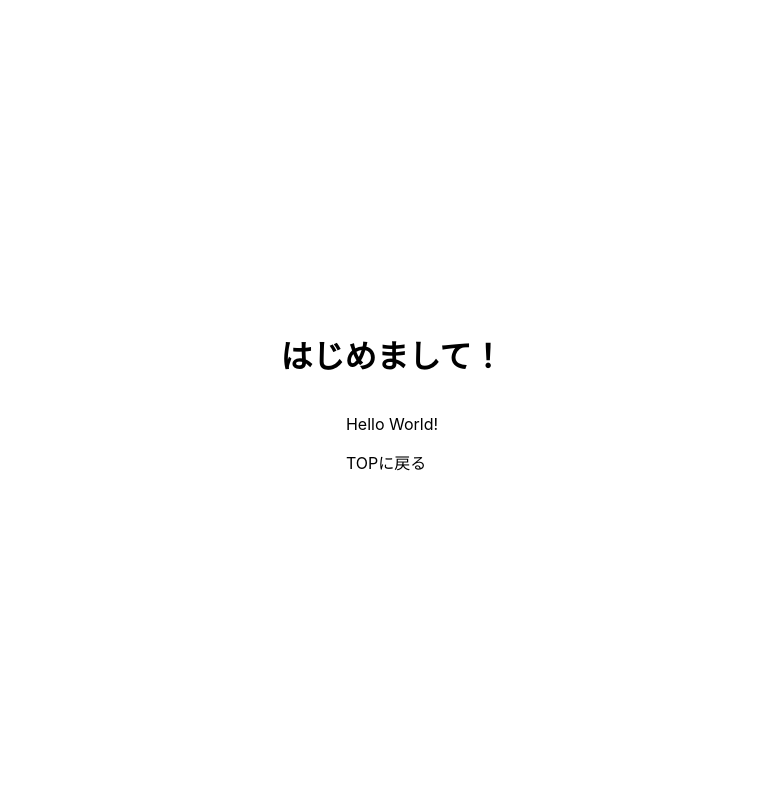
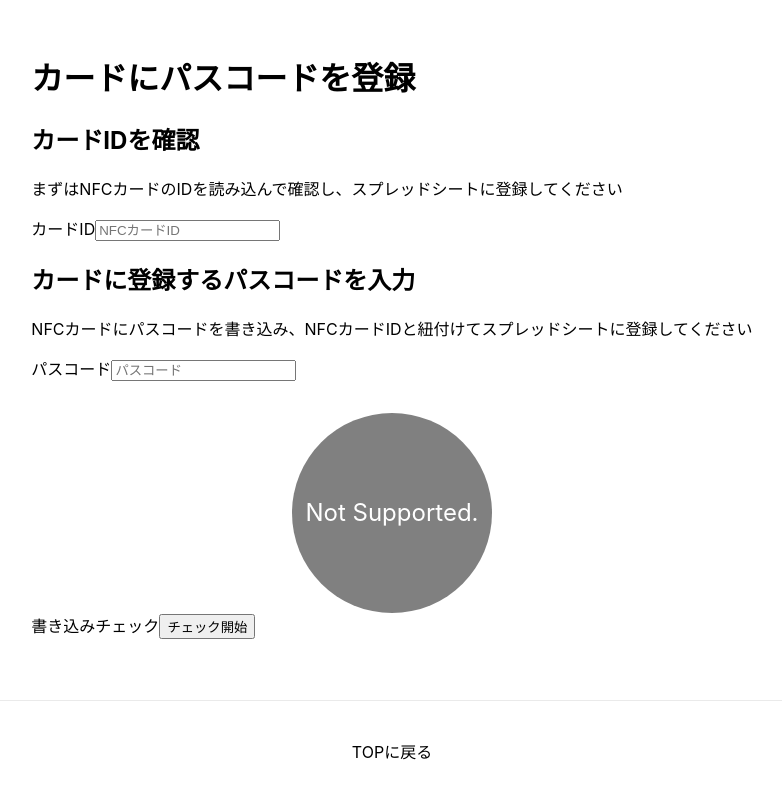
Before and after one commit to gatchan0807/web-nfc-kintai, a Next.js app: page /register in a window 1280 px wide. Shown: the whole page, without its empty margins (248-1030 px from the left). Built offline with nearby package versions, Linux system fonts and the light colour scheme.

Commit message:
✨ パスコード登録画面のマークアップ

```diff
--- a/pages/index.js
+++ b/pages/index.js
@@ -8,7 +8,7 @@ export default function Home() {
   return (
     <div className={styles.container}>
       <Head>
-        <title>Create Next App</title>
+        <title>WebNFCで勤怠送るくん！</title>
         <link rel="icon" href="/favicon.ico" />
       </Head>
 
--- a/pages/register.js
+++ b/pages/register.js
@@ -1,16 +1,47 @@
+import Head from "next/head";
 import Link from "next/link";
+
 import styles from "../styles/Home.module.css";
+import Status from "../src/components/status";
 
 export default function Register() {
   return (
     <div className={styles.container}>
-      <h1>はじめまして！</h1>
-      <div>
-        <p>Hello World!</p>
-        <p>
-          <Link href="/">TOPに戻る</Link>
-        </p>
-      </div>
+      <Head>
+        <title>パスコード登録</title>
+        <link rel="icon" href="/favicon.ico" />
+      </Head>
+      <main className={styles.main}>
+        <h1>カードにパスコードを登録</h1>
+        <div>
+          <div>
+            <div>
+              <h2>カードIDを確認</h2>
+              <p>
+                まずはNFCカードのIDを読み込んで確認し、スプレッドシートに登録してください
+              </p>
+              <label>カードID</label>
+              <input placeholder="NFCカードID" />
+            </div>
+            <div>
+              <h2>カードに登録するパスコードを入力</h2>
+              <p>
+                NFCカードにパスコードを書き込み、NFCカードIDと紐付けてスプレッドシートに登録してください
+              </p>
+              <label>パスコード</label>
+              <input placeholder="パスコード" type="password" />
+            </div>
+            <Status></Status>
+            <div>
+              <label>書き込みチェック</label>
+              <button>チェック開始</button>
+            </div>
+          </div>
+        </div>
+      </main>
+      <footer className={styles.footer}>
+        <Link href="/">TOPに戻る</Link>
+      </footer>
     </div>
   );
 }
```
